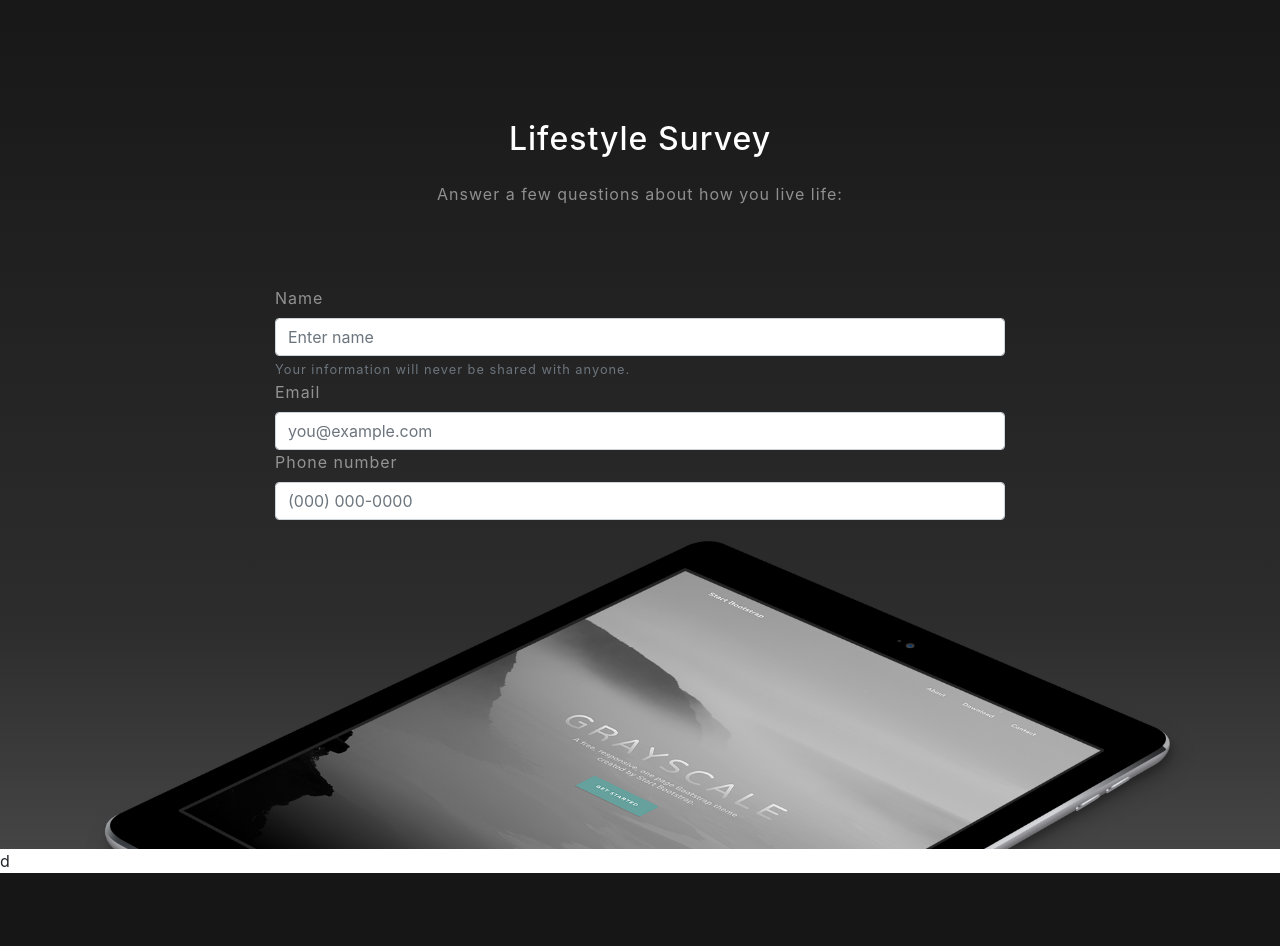
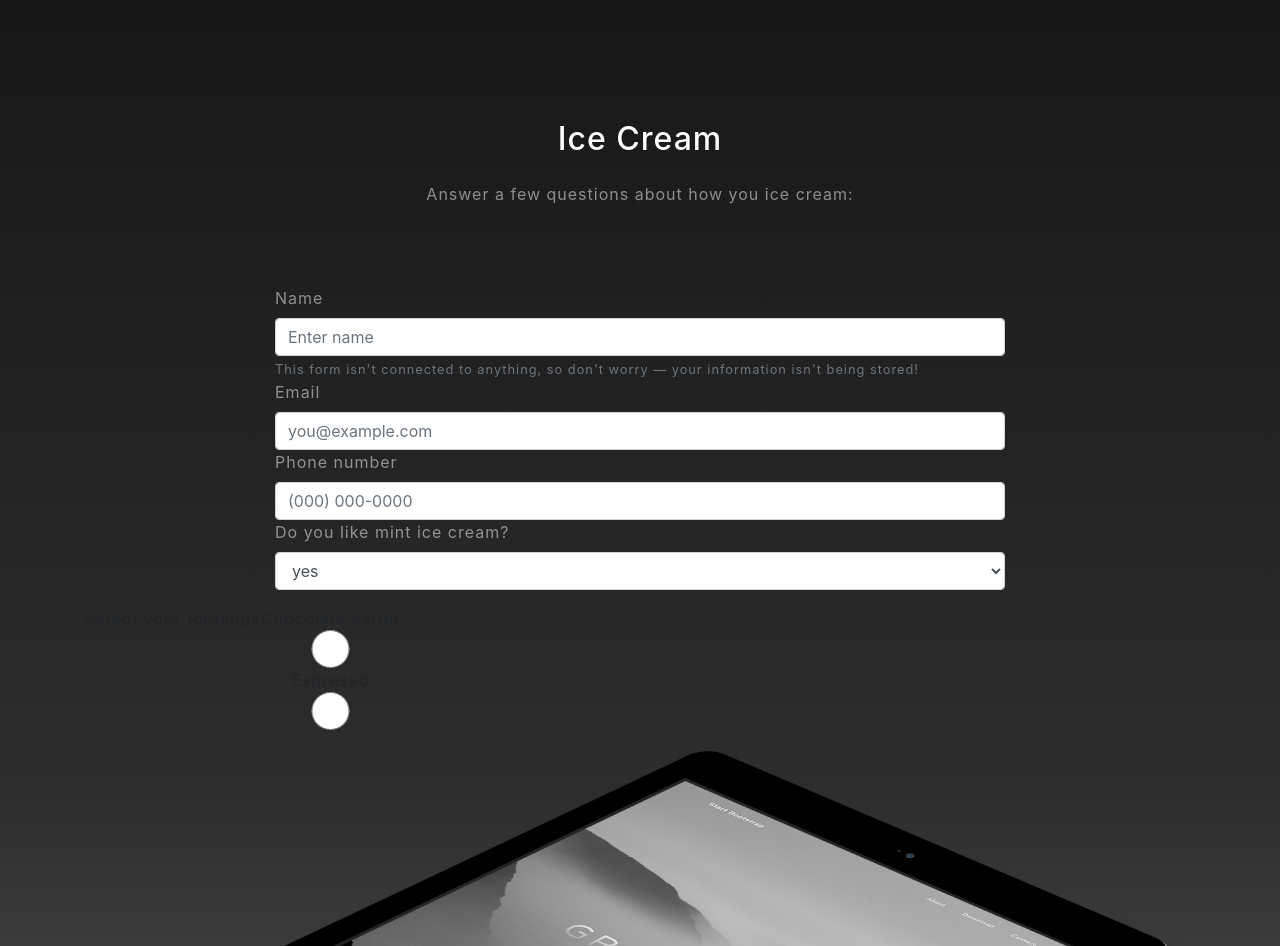
Before and after one commit to milanmayr/survey-form, a website with bundled scripts: page index.html in a window 1280 px wide. Shown: the part 840-1786 px from the top of the page. Built offline with nearby package versions, Linux system fonts and the light colour scheme.

Commit message:
started ice cream survey

```diff
--- a/index.html
+++ b/index.html
@@ -16,7 +16,9 @@
   <!-- Custom fonts for this template -->
   <link href="vendor/fontawesome-free/css/all.min.css" rel="stylesheet">
   <link href="https://fonts.googleapis.com/css?family=Varela+Round" rel="stylesheet">
-  <link href="https://fonts.googleapis.com/css?family=Nunito:200,200i,300,300i,400,400i,600,600i,700,700i,800,800i,900,900i" rel="stylesheet">
+  <link
+    href="https://fonts.googleapis.com/css?family=Nunito:200,200i,300,300i,400,400i,600,600i,700,700i,800,800i,900,900i"
+    rel="stylesheet">
 
   <!-- Custom styles for this template -->
   <link href="css/survey-form.min.css" rel="stylesheet">
@@ -29,7 +31,9 @@
   <nav class="navbar navbar-expand-lg navbar-light fixed-top" id="mainNav">
     <div class="container">
       <a class="navbar-brand js-scroll-trigger" href="#page-top">Lifestyle</a>
-      <button class="navbar-toggler navbar-toggler-right" type="button" data-toggle="collapse" data-target="#navbarResponsive" aria-controls="navbarResponsive" aria-expanded="false" aria-label="Toggle navigation">
+      <button class="navbar-toggler navbar-toggler-right" type="button" data-toggle="collapse"
+        data-target="#navbarResponsive" aria-controls="navbarResponsive" aria-expanded="false"
+        aria-label="Toggle navigation">
         Menu
         <i class="fas fa-bars"></i>
       </button>
@@ -62,20 +66,39 @@
     <div class="container">
       <div class="row">
         <div class="col-lg-8 mx-auto">
-          <h2 class="text-white mb-4">Lifestyle Survey</h2>
-          <p class="text-white-50">Answer a few questions about how you live life:</p>
+          <h2 class="text-white mb-4">Ice Cream</h2>
+          <p class="text-white-50">Answer a few questions about how you ice cream:</p>
           <form id="survey-form" class="text-white-50" style="text-align: left">
             <div class="form-group">
-              <label for="name">Name</label>
-              <input type="text" class="form-control" id="name" aria-describedby="nameHelp" placeholder="Enter name">
-              <small id="nameHelp" class="form-text text-muted">Your information will never be shared with anyone.</small>
-              <label for="email">Email</label>
-              <input type="email" class="form-control" id="email" placeholder="you@example.com">
-              <label for="number">Phone number</label>
-              <input type="number" class="form-control" id="number" placeholder="(000) 000-0000">
+              <label for="name" id="name-label">Name</label>
+              <input type="text" class="form-control" id="name" aria-describedby="nameHelp" required
+                placeholder="Enter name">
+              <small id="nameHelp" class="form-text text-muted">This form isn't connected to anything, so don't worry &#8212; your information isn't being stored!</small>
+              <label for="email" id="email-label">Email</label>
+              <input type="email" class="form-control" id="email" required placeholder="you@example.com">
+              <label for="number" id="number-label">Phone number</label>
+              <input type="number" class="form-control" id="number" min="10" max="10" placeholder="(000) 000-0000">
+              <label for="ice-cream" id="number-label">Do you like mint ice cream?</label>
+              <select class="form-control" id="dropdown">
+                <option value="yes">yes</optionvalue>
+                </option>
+                <option value="no">no</optionvalue>
+                </option>
+              </select>
             </div>
           </form>
         </div>
+      </div>
+      <div class="row mx-auto">
+        <p>Select your toppings</p>
+        <br>
+        <br>
+        <label for="chocolate-syrup-topping" id="toppings-label">Chocolate syrup
+        <input type="radio" class="form-control" id="chocolate-syrup-topping" value="chocolate"
+          name="chocolate" style="text-align: left!important;">
+        <label for="chocolate-syrup-topping" id="toppings-label">Espresso
+        <input type="radio" class="form-control" id="espresso-topping" value="espresso"
+          name="espresso">
       </div>
       <img src="img/ipad.png" class="img-fluid" alt="">
     </div>
```
